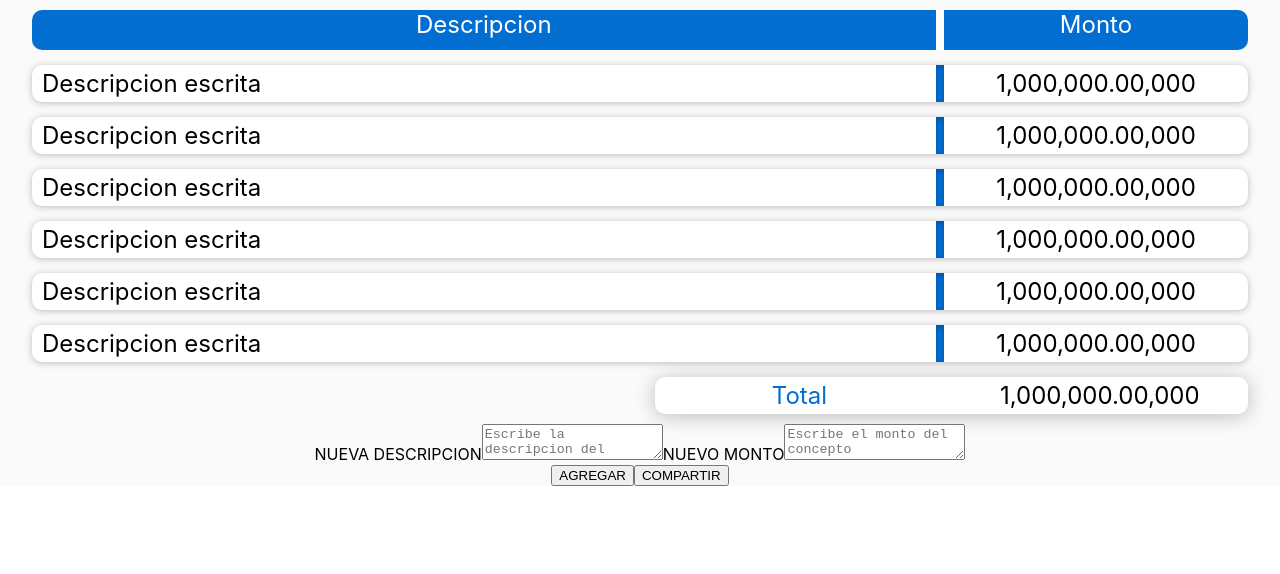
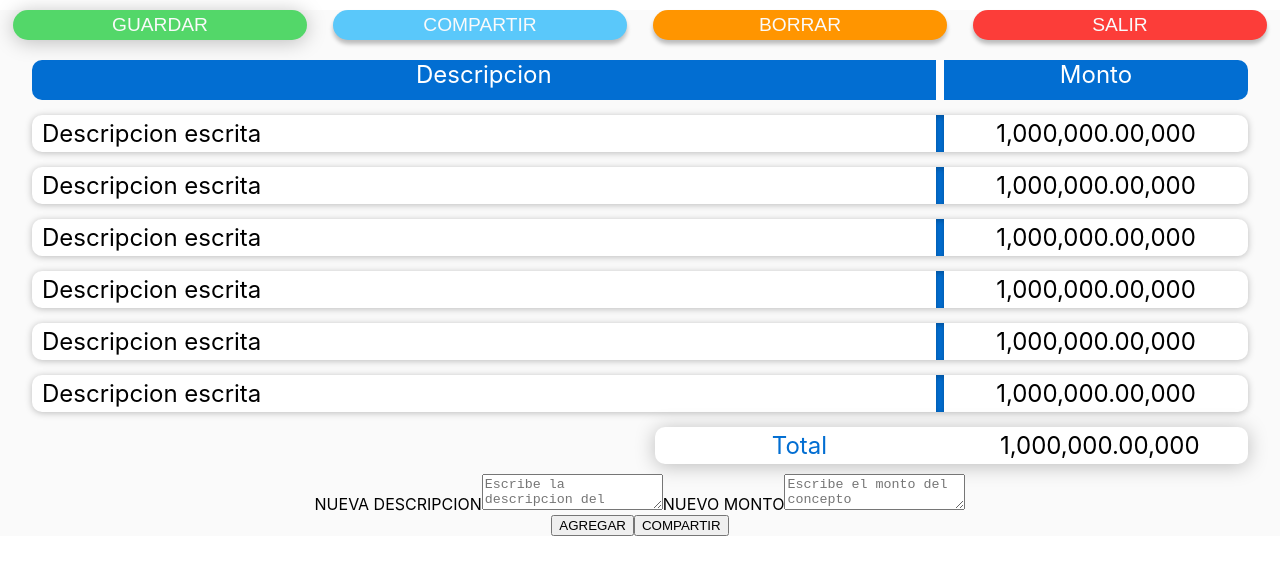
Before and after one commit to moctezumadaniel/MDTickets, a React (Create React App) app: page / in a window 1280 px wide. Shown: the top 574 px of the page. Built offline with nearby package versions, Linux system fonts and the light colour scheme.

Commit message:
Main buttons component added

```diff
--- a/src/App.js
+++ b/src/App.js
@@ -2,11 +2,13 @@ import './App.css';
 import MainForm from "./MainForm"
 import MainTicket from "./MainTicket"
 import ItemTemplate from "./ItemTemplate"
+import MainButtons from "./MainButtons";
 import Total from "./Total"
 
 function App() {
   return (
     <div className="App">
+      <MainButtons/>
       <MainTicket/>
       <ItemTemplate/>
       <ItemTemplate/>
@@ -16,7 +18,6 @@ function App() {
       <ItemTemplate/>
       <Total/>
       <MainForm/>
-
     </div>
   );
 }
--- /dev/null
+++ b/src/MainButtons.css
@@ -0,0 +1,56 @@
+.TicketMainButtonContainer{
+    display: flex;
+    justify-content: space-around;
+    margin-top: 10px;
+    margin-bottom: 10px;
+}
+
+.SaveTicketButton{
+    min-width: 23%;
+    font-size: larger;
+    border-radius:100px;
+    background-color: #53D769;
+    color: #FAFAFA;
+    border-color:#00BB1E ;
+    padding-top: 4px;
+    padding-bottom: 4px;
+    border: 2px;
+    box-shadow: 0px 2px 20px rgba(0, 0, 0, 0.25);
+}
+.ShareTicketButton{
+    min-width: 23%;
+    font-size: larger;
+    border-radius:100px;
+    background-color: #5AC8FA;
+    color: #FAFAFA;
+    padding: 0;
+    padding-top: 4px;
+    padding-bottom: 4px;
+    border: none;
+    box-shadow: 0px 4px 4px rgba(0, 0, 0, 0.25)
+}
+.EreaseTicketButton{
+    min-width: 23%;
+    font-size: larger;
+    border-radius:100px;
+    background-color: #FF9500;
+    color: #FAFAFA;
+    padding: 0;
+    padding-top: 4px;
+    padding-bottom: 4px;
+    border: none;
+    box-shadow: 0px 4px 4px rgba(0, 0, 0, 0.25)
+
+}
+.ExitTicketButton{
+    min-width: 23%;
+    font-size: larger;
+    border-radius:100px;
+    background-color: #FC3D39;
+    color: #FAFAFA;
+    padding: 0;
+    padding-top: 4px;
+    padding-bottom: 4px;
+    border: none;
+    box-shadow: 0px 4px 4px rgba(0, 0, 0, 0.25)
+}
--- /dev/null
+++ b/src/MainButtons.js
@@ -0,0 +1,13 @@
+import "./MainButtons.css"
+function MainButtons(){
+    return(
+        <div className="TicketMainButtonContainer">
+           <button className="SaveTicketButton">GUARDAR</button>
+           <button className="ShareTicketButton">COMPARTIR</button>
+           <button className="EreaseTicketButton">BORRAR</button>
+           <button className="ExitTicketButton">SALIR</button>
+        </div>
+    )
+}
+
+export default MainButtons
```
